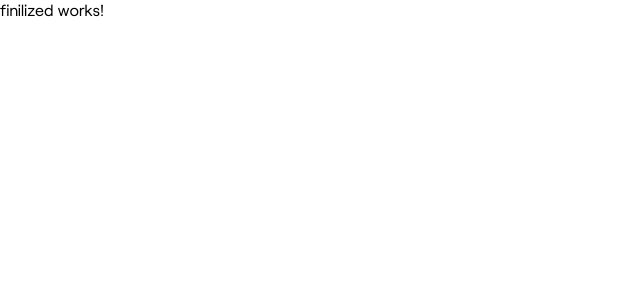
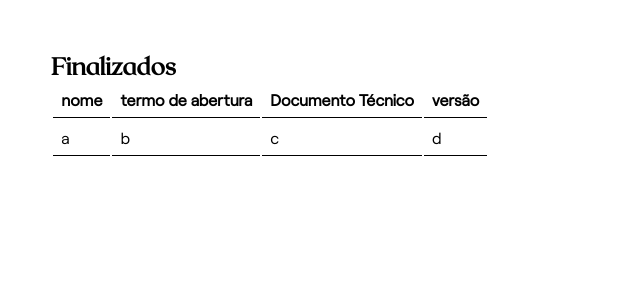
Before and after one commit to Brun0-marinh0/dodocs, an Angular app: page /finilized in a window 1280 px wide. Shown: the top 300 px of the page, without its empty margins (0-640 px from the left). Built offline with nearby package versions, Linux system fonts and the light colour scheme.

Commit message:
started component

```diff
--- a/src/app/app.module.ts
+++ b/src/app/app.module.ts
@@ -10,6 +10,8 @@ import { HomeComponent } from './components/pages/home/home.component';
 import { HomeTemplateComponent } from './components/templates/home-template/home-template.component';
 import { AboutComponent } from './components/pages/about/about.component';
 import { FinilizedComponent } from './components/pages/finilized/finilized.component';
+import { DocsTableComponent } from './components/organisms/docs-table/docs-table.component';
+import { FinilizedTemplateComponent } from './components/templates/finilized-template/finilized-template.component';
 
 @NgModule({
   declarations: [
@@ -20,7 +22,9 @@ import { FinilizedComponent } from './components/pages/finilized/finilized.compo
     HomeComponent,
     HomeTemplateComponent,
     AboutComponent,
-    FinilizedComponent
+    FinilizedComponent,
+    DocsTableComponent,
+    FinilizedTemplateComponent
   ],
   imports: [
     BrowserModule,
--- /dev/null
+++ b/src/app/components/organisms/docs-table/docs-table.component.html
@@ -0,0 +1,14 @@
+<table>
+    <tr>
+        <th>nome</th>
+        <th>termo de abertura</th>
+        <th>Documento Técnico</th>
+        <th>versão</th>
+    </tr>
+    <tr>
+        <td>a</td>
+        <td>b</td>
+        <td>c</td>
+        <td>d</td>
+    </tr>
+</table>
--- /dev/null
+++ b/src/app/components/organisms/docs-table/docs-table.component.scss
@@ -0,0 +1,5 @@
+td, th{
+    border-bottom: 1px solid black;
+    padding: 0.5rem;
+    margin: 0;
+}
--- a/src/app/components/organisms/main-nav/main-nav.component.html
+++ b/src/app/components/organisms/main-nav/main-nav.component.html
@@ -1,4 +1,4 @@
-<header>
+<header *ngIf="showHeader">
     <div *ngIf="routerLink.url === '/'">
         <div class="listRouter negativeSpace" *ngIf="showNavigation">
             <app-nav-router
--- a/src/app/components/organisms/main-nav/main-nav.component.ts
+++ b/src/app/components/organisms/main-nav/main-nav.component.ts
@@ -30,6 +30,7 @@ export class MainNavComponent {
   open: Boolean = false
   showNavigation: Boolean = true
   topStyle : number = 0.7
+  showHeader: Boolean = true
 
 
   restart(route: string){
@@ -40,6 +41,7 @@ export class MainNavComponent {
       this.open = false
       this.showNavigation = true
       this.topStyle = 0.7
+      this.showHeader = true
     }
   }
 
@@ -60,13 +62,16 @@ export class MainNavComponent {
 
     }
   }
-  openLink(link: string){
+  async openLink(link: string){
     this.open = true
     this.showNavigation = false
     this.topStyle = 0
-    setTimeout(() => {
+    await setTimeout(() => {
       this.routerLink.navigate([link])
       this.open = false
     }, 2000);
+    setTimeout(()=> {
+      this.showHeader = false
+    },2500)
   }
 }
--- a/src/app/components/pages/finilized/finilized.component.html
+++ b/src/app/components/pages/finilized/finilized.component.html
@@ -1 +1 @@
-<p>finilized works!</p>
+<app-finilized-template/>
--- /dev/null
+++ b/src/app/components/templates/finilized-template/finilized-template.component.html
@@ -0,0 +1,4 @@
+<section class="negativeSpace">
+    <h2>Finalizados</h2>
+    <app-docs-table/>
+</section>
--- /dev/null
+++ b/src/app/components/templates/finilized-template/finilized-template.component.scss
@@ -0,0 +1,6 @@
+section{
+    padding-top: 4vw ;
+    h2{
+        font-family: 'RoxboroughCF';
+    }
+}
```
Also changed, not shown: src/app/components/organisms/docs-table/docs-table.component.ts (added, +10 -0 lines), src/app/components/templates/finilized-template/finilized-template.component.ts (added, +10 -0 lines), 2 other files (tests, documents, lock files or other folders).
